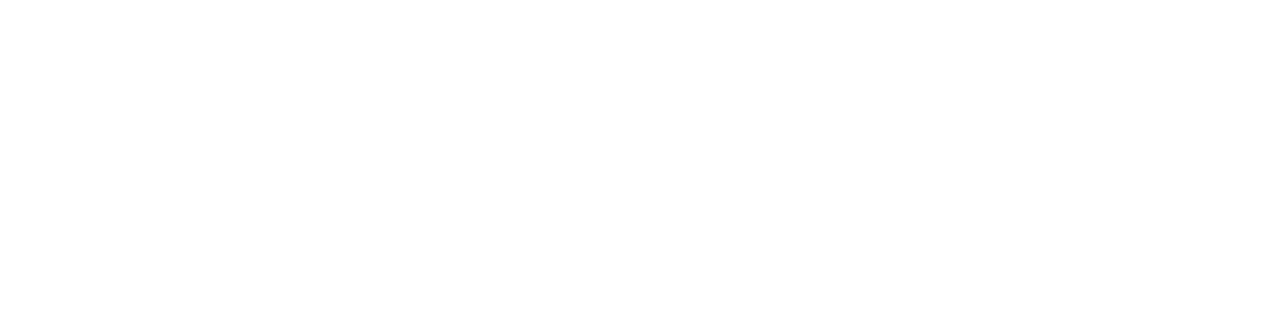
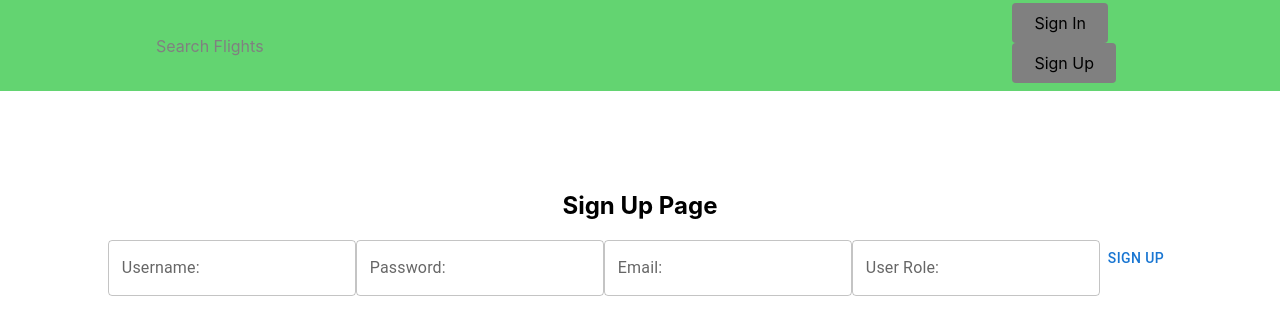
Before and after one commit to ofir6bd/flight-web-mySQL-Flask-React, a React (Create React App) app in the folder flight_react/: page /signup in a window 1280 px wide. Before the commit this address had no page. Shown: the top 334 px of the page. Built offline with nearby package versions, Linux system fonts and the light colour scheme.

Commit message:
finish create user

```diff
--- a/flight_react/package.json
+++ b/flight_react/package.json
@@ -13,9 +13,11 @@
     "dayjs": "^1.11.7",
     "react": "^18.2.0",
     "react-dom": "^18.2.0",
+    "react-icons": "^4.8.0",
     "react-router-dom": "^6.10.0",
     "react-scripts": "5.0.1",
     "react-textfield": "^0.0.6",
+    "styled-components": "^5.3.9",
     "web-vitals": "^2.1.4"
   },
   "scripts": {
--- a/flight_react/src/App.js
+++ b/flight_react/src/App.js
@@ -6,19 +6,25 @@
 import { Routes, Route } from "react-router-dom";
 import { useNavigate } from "react-router";
 import { Button } from "@mui/material";
+import Login from "./components/login/login";
+import Signup from "./components/signup/signup";
+import Navbar from "./components/navbar/index";
 
 function App() {
   let navigate = useNavigate();
 
-  function handleClick() {
-    navigate("/search_flights");
+  function navigateTo(path) {
+    navigate(path);
   }
 
   return (
     <div className="App">
       <LocalizationProvider dateAdapter={AdapterDayjs}>
+        <Navbar />
         <Routes>
           <Route path="" element={<SearchFlight />} />
+          <Route path="login" element={<Login />} />
+          <Route path="signup" element={<Signup />} />
           <Route path="flights" element={<Flights />} />
         </Routes>
       </LocalizationProvider>
--- a/flight_react/src/apiHandler/ApiHandler.js
+++ b/flight_react/src/apiHandler/ApiHandler.js
@@ -1,4 +1,4 @@
-function getFlights() {
+export function getFlights() {
   var url = "http://127.0.0.1:5000/API/flights";
   console.log(url);
 
@@ -7,4 +7,20 @@
   return flights;
 }
 
-export default getFlights;
+export function createUser(username, password, email, user_role) {
+  console.log("first signup");
+  console.log(username);
+  const requestOptions = { method: "POST" };
+  var url =
+    "http://127.0.0.1:5000/API/create_new_user?username=" +
+    username +
+    "&password=" +
+    password +
+    "&email=" +
+    email +
+    "&user_role=" +
+    user_role;
+  var response = fetch(url, requestOptions).then((response) => response.json());
+  console.log(response);
+  return response;
+}
--- a/flight_react/src/components/flight/flight.js
+++ b/flight_react/src/components/flight/flight.js
@@ -1,16 +1,19 @@
 import React from "react";
+import { Button } from "@mui/material";
 
-function Flight() {
+function Flight({ flight }) {
+
   return (
     <div>
-      <h3> Flight number:</h3>
-      <h4> Flight ID: </h4>
-      <h4> Airline ID: </h4>
-      <h4> From: </h4>
-      <h4> To: </h4>
-      <h4> Departure time: </h4>
-      <h4> Landing time: </h4>
-      <h4> Remaining tickets: </h4>
+      <h3> Flight number: </h3>
+      <h4> Flight ID: {flight.id}</h4>
+      <h4> Airline ID: {flight.airline_company_id}</h4>
+      <h4> From: {flight.origin_country_id}</h4>
+      <h4> To: {flight.destination_country_id}</h4>
+      <h4> Departure time: {flight.departure_time}</h4>
+      <h4> Landing time: {flight.landing_time}</h4>
+      <h4> Remaining tickets: {flight.remaining_tickets}</h4>
+      <Button onClick> Book </Button>
     </div>
   );
 }
--- a/flight_react/src/components/flights/flights.js
+++ b/flight_react/src/components/flights/flights.js
@@ -1,10 +1,18 @@
 import React from "react";
 import Flight from "../flight/flight";
+import { useLocation } from "react-router-dom";
 
-function Flights(flights_list) {
+function Flights({ flights_list }) {
+  const { state } = useLocation();
   console.log("starting");
-  console.log(flights_list);
-  return <Flight />;
+  console.log(state);
+  return (
+    <div>
+      {state.flights.map((flight, i) => (
+        <Flight key={i} flight={flight}></Flight>
+      ))}
+    </div>
+  );
 }
 
 export default Flights;
--- /dev/null
+++ b/flight_react/src/components/login/login.css
@@ -0,0 +1,3 @@
+.container {
+    margin-top: 100px;
+}
--- /dev/null
+++ b/flight_react/src/components/login/login.js
@@ -0,0 +1,19 @@
+import React from "react";
+import TextField from "@mui/material/TextField";
+import { Button } from "@mui/material";
+import "./login.css";
+
+function Login() {
+
+
+  return (
+    <div className="container">
+      <h2> Sign In Page</h2>
+      <TextField id="outlined-basic" label="Email:" variant="outlined" />
+      <TextField id="outlined-basic" label="Password:" variant="outlined" />
+      <Button> Log In</Button>
+    </div>
+  );
+}
+
+export default Login;
--- /dev/null
+++ b/flight_react/src/components/navbar/NavbarElements.js
@@ -0,0 +1,86 @@
+import { FaBars } from "react-icons/fa";
+import { NavLink as Link } from "react-router-dom";
+import styled from "styled-components";
+
+export const Nav = styled.nav`
+  background: #63d471;
+  height: 85px;
+  display: flex;
+  justify-content: space-between;
+  padding: 0.2rem calc((100vw - 1000px) / 2);
+  z-index: 12;
+  /* Third Nav */
+  /* justify-content: flex-start; */
+`;
+
+export const NavLink = styled(Link)`
+  color: #808080;
+  display: flex;
+  align-items: center;
+  text-decoration: none;
+  padding: 0 1rem;
+  height: 100%;
+  cursor: pointer;
+  &.active {
+    color: #000000;
+  }
+`;
+
+export const Bars = styled(FaBars)`
+  display: none;
+  color: #808080;
+  @media screen and (max-width: 768px) {
+    display: block;
+    position: absolute;
+    top: 0;
+    right: 0;
+    transform: translate(-100%, 75%);
+    font-size: 1.8rem;
+    cursor: pointer;
+  }
+`;
+
+export const NavMenu = styled.div`
+  display: flex;
+  align-items: center;
+  margin-right: -24px;
+  /* Second Nav */
+  /* margin-right: 24px; */
+  /* Third Nav */
+  /* width: 100vw;
+  white-space: nowrap; */
+  @media screen and (max-width: 768px) {
+    display: none;
+  }
+`;
+
+export const NavBtn = styled.nav`
+  display: flex;
+  align-items: center;
+  margin-right: 24px;
+  /* Third Nav */
+  /* justify-content: flex-end;
+  width: 100vw; */
+  @media screen and (max-width: 768px) {
+    display: none;
+  }
+`;
+
+export const NavBtnLink = styled(Link)`
+  border-radius: 4px;
+  background: #808080;
+  padding: 10px 22px;
+  color: #000000;
+  outline: none;
+  border: none;
+  cursor: pointer;
+  transition: all 0.2s ease-in-out;
+  text-decoration: none;
+  /* Second Nav */
+  margin-left: 24px;
+  &:hover {
+    transition: all 0.2s ease-in-out;
+    background: #fff;
+    color: #808080;
+  }
+`;
--- /dev/null
+++ b/flight_react/src/components/navbar/index.js
@@ -0,0 +1,39 @@
+import React, { useState } from "react";
+import {
+  Nav,
+  NavLink,
+  Bars,
+  NavMenu,
+  NavBtn,
+  NavBtnLink,
+} from "./NavbarElements";
+
+const Navbar = () => {
+  const [logged_in, set_logged_in] = useState(0);
+
+  return (
+    <>
+      <Nav>
+        <NavMenu>
+          <NavLink to="/" activeStyle>
+            Search Flights
+          </NavLink>
+        </NavMenu>
+        {!logged_in ? (
+          <div>
+            <NavBtn>
+              <NavBtnLink to="/login">Sign In</NavBtnLink>
+            </NavBtn>
+            <NavBtn>
+              <NavBtnLink to="/signup">Sign Up</NavBtnLink>
+            </NavBtn>
+          </div>
+        ) : (
+          <h1> User Already logged in</h1>
+        )}
+      </Nav>
+    </>
+  );
+};
+
+export default Navbar;
--- a/flight_react/src/components/searchFlight/SearchFlight.js
+++ b/flight_react/src/components/searchFlight/SearchFlight.js
@@ -3,15 +3,16 @@
 import { DateField } from "@mui/x-date-pickers/DateField";
 import "./SearchFlight.css";
 import { Button } from "@mui/material";
-import getFlights from "../../apiHandler/ApiHandler";
+import { getFlights } from "../../apiHandler/ApiHandler";
 import Flight from "../flight/flight";
 import { useNavigate } from "react-router";
 
 function SearchFlight() {
   let navigate = useNavigate();
 
-  function navigateToFlights() {
-    navigate("/flights");
+  function navigateToFlights(flights_list) {
+    console.log(flights_list);
+    navigate("/flights", { state: { flights: flights_list } });
   }
 
   return (
@@ -25,7 +26,9 @@
         <Button
           variant="contained"
           className="searchButton"
-          onClick={navigateToFlights}
+          onClick={() =>
+            getFlights().then((result) => navigateToFlights(result))
+          }
         >
           Search
         </Button>
--- /dev/null
+++ b/flight_react/src/components/signup/signup.css
@@ -0,0 +1,3 @@
+.container {
+    margin-top: 100px;
+}
--- /dev/null
+++ b/flight_react/src/components/signup/signup.js
@@ -0,0 +1,66 @@
+import React, { useState } from "react";
+import TextField from "@mui/material/TextField";
+import { Button } from "@mui/material";
+import "./signup.css";
+import {createUser} from "../../apiHandler/ApiHandler";
+
+function Signup() {
+  const [username, setUsername] = useState("");
+  const [password, setPassword] = useState("");
+  const [email, setEmail] = useState("");
+  const [user_role, setUserRole] = useState("");
+
+  const handleUsername = (event) => {
+    setUsername(event.target.value);
+  };
+  const handlePassword = (event) => {
+    setPassword(event.target.value);
+  };
+  const handleEmail = (event) => {
+    setEmail(event.target.value);
+  };
+  const handleUserRole = (event) => {
+    setUserRole(event.target.value);
+  };
+
+  return (
+    <div className="container">
+      <h2> Sign Up Page</h2>
+      <TextField
+        id="outlined-basic"
+        label="Username:"
+        variant="outlined"
+        onChange={handleUsername}
+      />
+      <TextField
+        id="outlined-basic"
+        label="Password:"
+        variant="outlined"
+        onChange={handlePassword}
+      />
+      <TextField
+        id="outlined-basic"
+        label="Email:"
+        variant="outlined"
+        onChange={handleEmail}
+      />
+      <TextField
+        id="outlined-basic"
+        label="User Role:"
+        variant="outlined"
+        onChange={handleUserRole}
+      />
+      <Button
+        onClick={() =>
+          createUser(username, password, email, user_role).then((response) =>
+            console.log(response)
+          )
+        }
+      >
+        Sign Up
+      </Button>
+    </div>
+  );
+}
+
+export default Signup;
```
Also changed, not shown: 1 other file (tests, documents, lock files or other folders).
